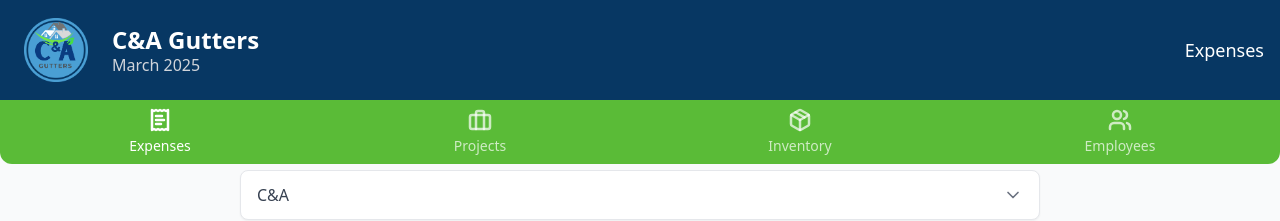
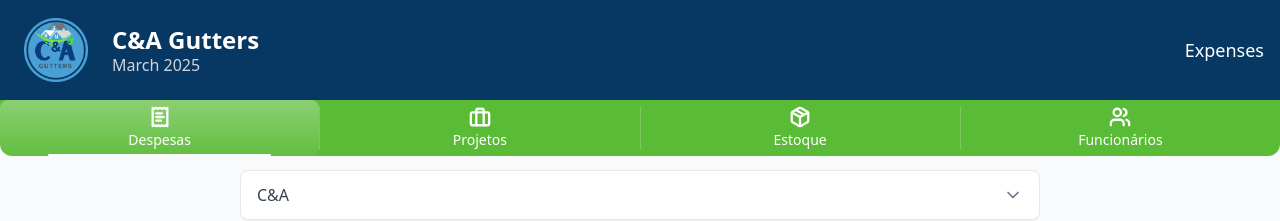
Before and after one commit to willribeiro09/CeA-APP, a React (Vite) app: page / in a window 1280 px wide. Shown: the top 221 px of the page. Built offline with nearby package versions, Linux system fonts and the light colour scheme; no server answers; the database is empty.

Commit message:
Menu modernizado com gradiente e indicador de seleção

```diff
--- a/src/components/Navigation.tsx
+++ b/src/components/Navigation.tsx
@@ -12,38 +12,57 @@ export function Navigation({ activeCategory, onCategoryChange }: NavigationProps
       <div className="flex justify-around">
         <button
           onClick={() => onCategoryChange('Expenses')}
-          className="flex flex-col items-center gap-1 px-4 py-2 flex-1 justify-center"
+          className={`flex flex-col items-center gap-0.5 px-4 py-1.5 flex-1 justify-center relative rounded-lg ${
+            activeCategory === 'Expenses'
+              ? 'bg-gradient-to-b from-white/30 to-white/5 after:absolute after:bottom-0 after:left-[15%] after:right-[15%] after:h-0.5 after:bg-white after:rounded-full'
+              : ''
+          }`}
         >
-          <ReceiptText className={`w-6 h-6 ${activeCategory === 'Expenses' ? 'text-white' : 'text-white/70'} stroke-[2.5px]`} />
-          <span className={`text-sm ${activeCategory === 'Expenses' ? 'text-white font-medium' : 'text-white/70'}`}>
-            Expenses
+          <ReceiptText className={`w-[22px] h-[22px] ${activeCategory === 'Expenses' ? 'text-white' : 'text-white'} stroke-[2.5px]`} />
+          <span className={`text-sm ${activeCategory === 'Expenses' ? 'text-white font-medium' : 'text-white'}`}>
+            Despesas
           </span>
         </button>
+        <div className="w-px bg-white/20 my-1.5"></div>
         <button
           onClick={() => onCategoryChange('Projects')}
-          className="flex flex-col items-center gap-1 px-4 py-2 flex-1 justify-center"
+          className={`flex flex-col items-center gap-0.5 px-4 py-1.5 flex-1 justify-center relative rounded-lg ${
+            activeCategory === 'Projects'
+              ? 'bg-gradient-to-b from-white/30 to-white/5 after:absolute after:bottom-0 after:left-[15%] after:right-[15%] after:h-0.5 after:bg-white after:rounded-full'
+              : ''
+          }`}
         >
-          <Briefcase className={`w-6 h-6 ${activeCategory === 'Projects' ? 'text-white' : 'text-white/70'} stroke-[2.5px]`} />
-          <span className={`text-sm ${activeCategory === 'Projects' ? 'text-white font-medium' : 'text-white/70'}`}>
-            Projects
+          <Briefcase className={`w-[22px] h-[22px] ${activeCategory === 'Projects' ? 'text-white' : 'text-white'} stroke-[2.5px]`} />
+          <span className={`text-sm ${activeCategory === 'Projects' ? 'text-white font-medium' : 'text-white'}`}>
+            Projetos
           </span>
         </button>
+        <div className="w-px bg-white/20 my-1.5"></div>
         <button
           onClick={() => onCategoryChange('Stock')}
-          className="flex flex-col items-center gap-1 px-4 py-2 flex-1 justify-center"
+          className={`flex flex-col items-center gap-0.5 px-4 py-1.5 flex-1 justify-center relative rounded-lg ${
+            activeCategory === 'Stock'
+              ? 'bg-gradient-to-b from-white/30 to-white/5 after:absolute after:bottom-0 after:left-[15%] after:right-[15%] after:h-0.5 after:bg-white after:rounded-full'
+              : ''
+          }`}
         >
-          <Package className={`w-6 h-6 ${activeCategory === 'Stock' ? 'text-white' : 'text-white/70'} stroke-[2.5px]`} />
-          <span className={`text-sm ${activeCategory === 'Stock' ? 'text-white font-medium' : 'text-white/70'}`}>
-            Inventory
+          <Package className={`w-[22px] h-[22px] ${activeCategory === 'Stock' ? 'text-white' : 'text-white'} stroke-[2.5px]`} />
+          <span className={`text-sm ${activeCategory === 'Stock' ? 'text-white font-medium' : 'text-white'}`}>
+            Estoque
           </span>
         </button>
+        <div className="w-px bg-white/20 my-1.5"></div>
         <button
           onClick={() => onCategoryChange('Employees')}
-          className="flex flex-col items-center gap-1 px-4 py-2 flex-1 justify-center"
+          className={`flex flex-col items-center gap-0.5 px-4 py-1.5 flex-1 justify-center relative rounded-lg ${
+            activeCategory === 'Employees'
+              ? 'bg-gradient-to-b from-white/30 to-white/5 after:absolute after:bottom-0 after:left-[15%] after:right-[15%] after:h-0.5 after:bg-white after:rounded-full'
+              : ''
+          }`}
         >
-          <Users className={`w-6 h-6 ${activeCategory === 'Employees' ? 'text-white' : 'text-white/70'} stroke-[2.5px]`} />
-          <span className={`text-sm ${activeCategory === 'Employees' ? 'text-white font-medium' : 'text-white/70'}`}>
-            Employees
+          <Users className={`w-[22px] h-[22px] ${activeCategory === 'Employees' ? 'text-white' : 'text-white'} stroke-[2.5px]`} />
+          <span className={`text-sm ${activeCategory === 'Employees' ? 'text-white font-medium' : 'text-white'}`}>
+            Funcionários
           </span>
         </button>
       </div>
```
